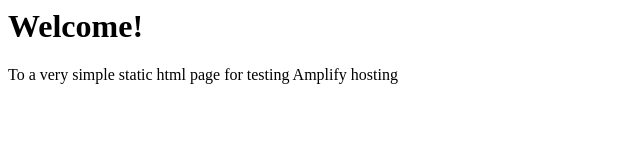
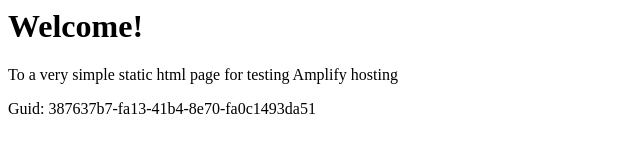
Before and after one commit to aws-aemilia-hkg/Github-PR-Commit-Integration-Test-DoNotTouch-Gith-P5X5MO5I-v1-preprod-ap-east-1, a website: page src/index.html in a window 1280 px wide. Shown: the whole page, without its empty margins (0-640 px from the left). Drawn offline with Linux system fonts and the light colour scheme.

Commit message:
commit from integ tests

```diff
--- a/src/index.html
+++ b/src/index.html
@@ -1,3 +1,5 @@
+
+
 <html lang="en">
 
 <head>
@@ -10,6 +12,6 @@
 <body>
     <h1>Welcome!</h1>
     <p>To a very simple static html page for testing Amplify hosting</p>
-</body>
+    <p>Guid: 387637b7-fa13-41b4-8e70-fa0c1493da51</p></body>
 
 </html>
```
